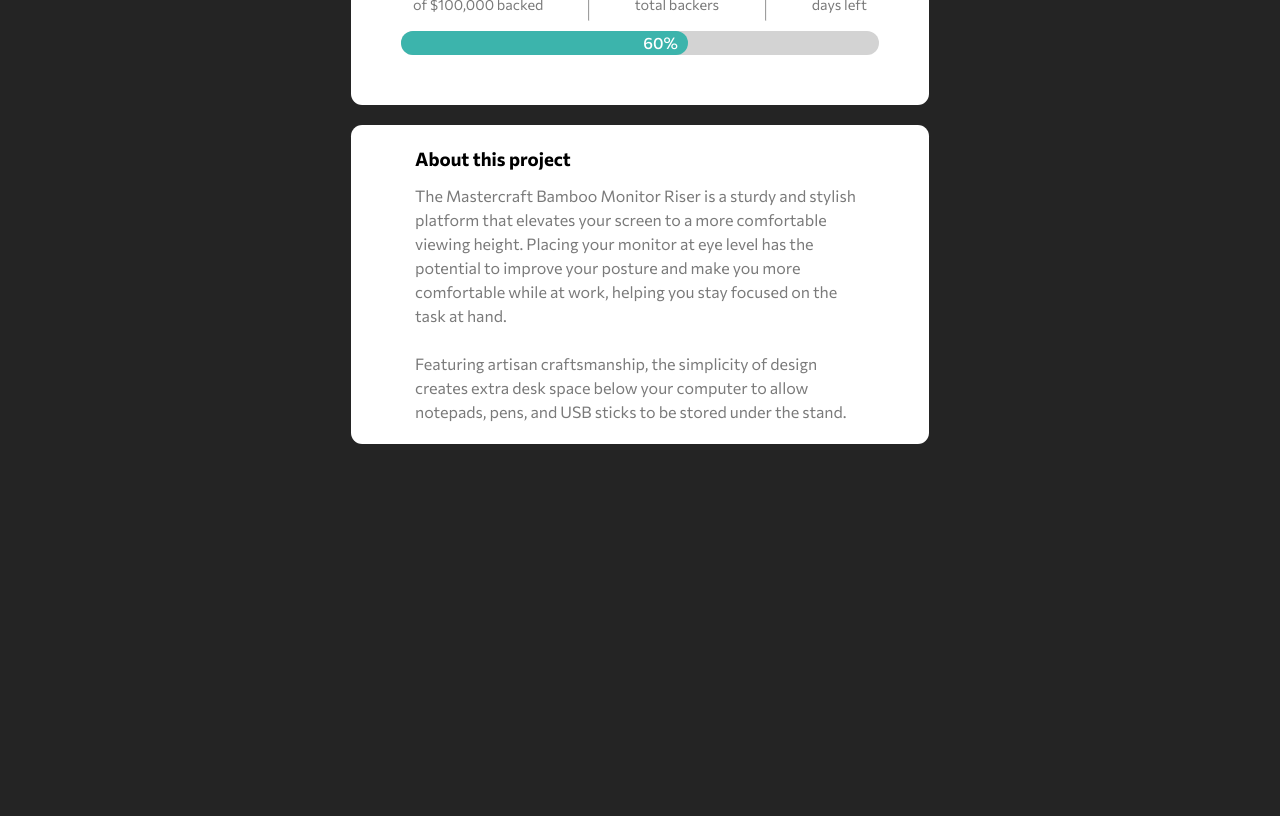
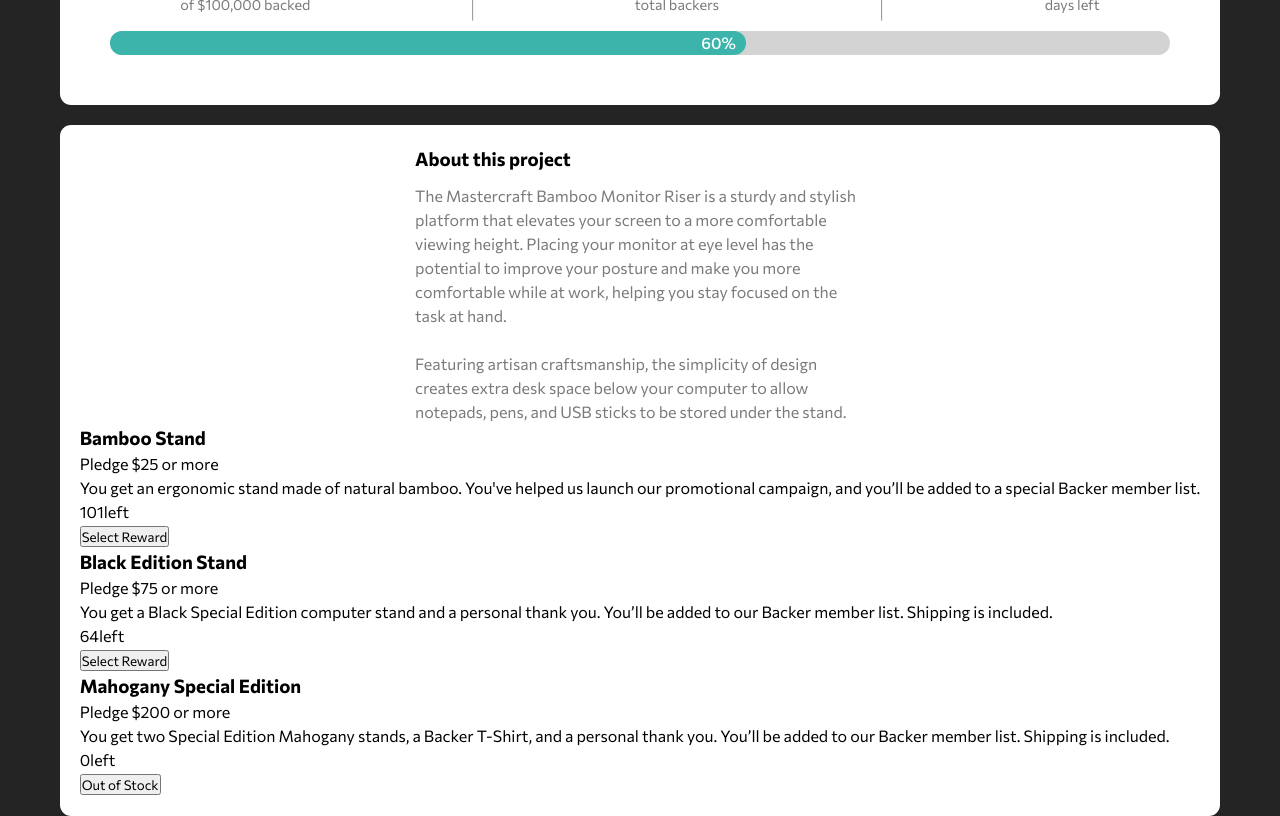
Before and after one commit to angelo5003/crowdfunding, a React (Vite) app: page / in a window 1280 px wide. Shown: the part 780-1596 px from the top of the page. Before the commit the page ends 1224 px from the top, so only its background shows below. Built offline with nearby package versions, Linux system fonts and the light colour scheme.

Commit message:
feat:created the dynamic cards

```diff
--- a/src/Pages/About/About.jsx
+++ b/src/Pages/About/About.jsx
@@ -1,11 +1,13 @@
+import PledgeCard from "../../components/PledgeCard/PledgeCard";
+import data from "../../data/data.json";
 import "./AboutStyle.css";
 
 const About = () => {
+  console.log(`data:`, data);
   return (
     <div className="about-page-outer-container">
       <section className="about-page-inner-container">
         <h3 className="about-page-title">About this project</h3>
-
         <p className="about-page-info">
           The Mastercraft Bamboo Monitor Riser is a sturdy and stylish platform
           that elevates your screen to a more comfortable viewing height.
@@ -20,6 +22,10 @@
           sticks to be stored under the stand.
         </p>
       </section>
+      {Array.isArray(data) &&
+        data.map((info) => {
+          return <PledgeCard key={info.id} info={info} />;
+        })}
     </div>
   );
 };
--- /dev/null
+++ b/src/components/PledgeCard/PledgeCard.jsx
@@ -0,0 +1,21 @@
+import "./PledgeCardStyle.css";
+
+const PledgeCard = ({ info }) => {
+  return (
+    <div className="pledgecard-outer-container">
+      <article className="pledgecard-inner-container">
+        <div className="pledgecard-title-container">
+          <h3>{info.productTitle}</h3>
+          <p>{info.pledge}</p>
+        </div>
+        <p>{info.productDescription}</p>
+        <div className="pledgecard-">
+          <p>{info.productsLeft}left</p>
+          <button>{info.productButton}</button>
+        </div>
+      </article>
+    </div>
+  );
+};
+
+export default PledgeCard;
--- /dev/null
+++ b/src/data/data.json
@@ -0,0 +1,26 @@
+[
+  {
+    "id": 1,
+    "productTitle": "Bamboo Stand",
+    "pledge": "Pledge $25 or more",
+    "productDescription": "You get an ergonomic stand made of natural bamboo.\n You've helped us launch our promotional campaign, and you’ll be added to a special Backer member list.",
+    "productsLeft": 101,
+    "productButton": "Select Reward"
+  },
+  {
+    "id": 2,
+    "productTitle": "Black Edition Stand",
+    "pledge": "Pledge $75 or more",
+    "productDescription": "You get a Black Special Edition computer stand and a personal thank you.\n\n You’ll be added to our Backer member list.\n Shipping is included.",
+    "productsLeft": 64,
+    "productButton": "Select Reward"
+  },
+  {
+    "id": 3,
+    "productTitle": "Mahogany Special Edition",
+    "pledge": "Pledge $200 or more",
+    "productDescription": "You get two Special Edition Mahogany stands, a Backer T-Shirt, and a personal thank you. \n You’ll be added to our Backer member list. Shipping is included.",
+    "productsLeft": 0,
+    "productButton": "Out of Stock"
+  }
+]
```
Also changed, not shown: src/components/PledgeCard/PledgeCardStyle.css (added).
